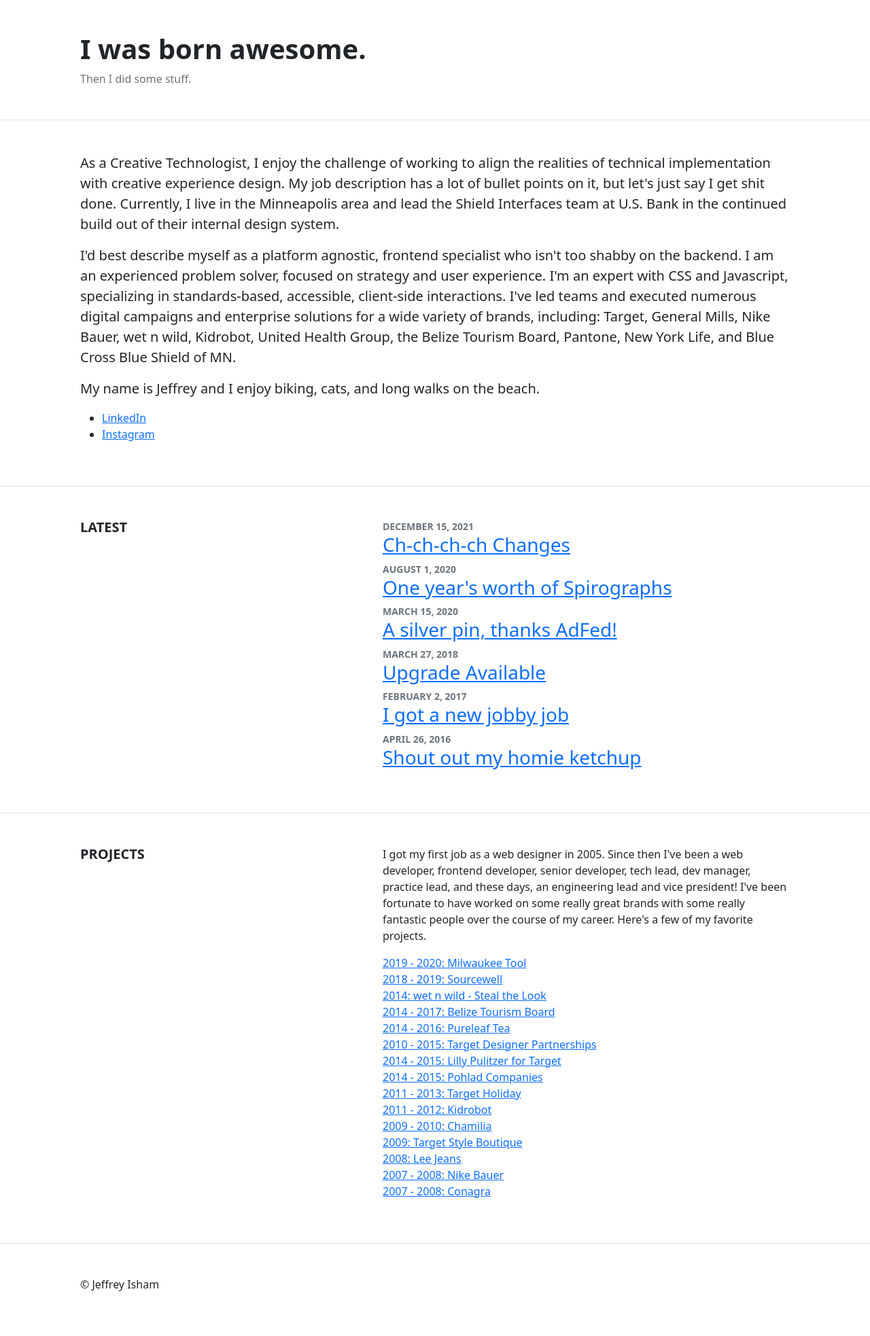
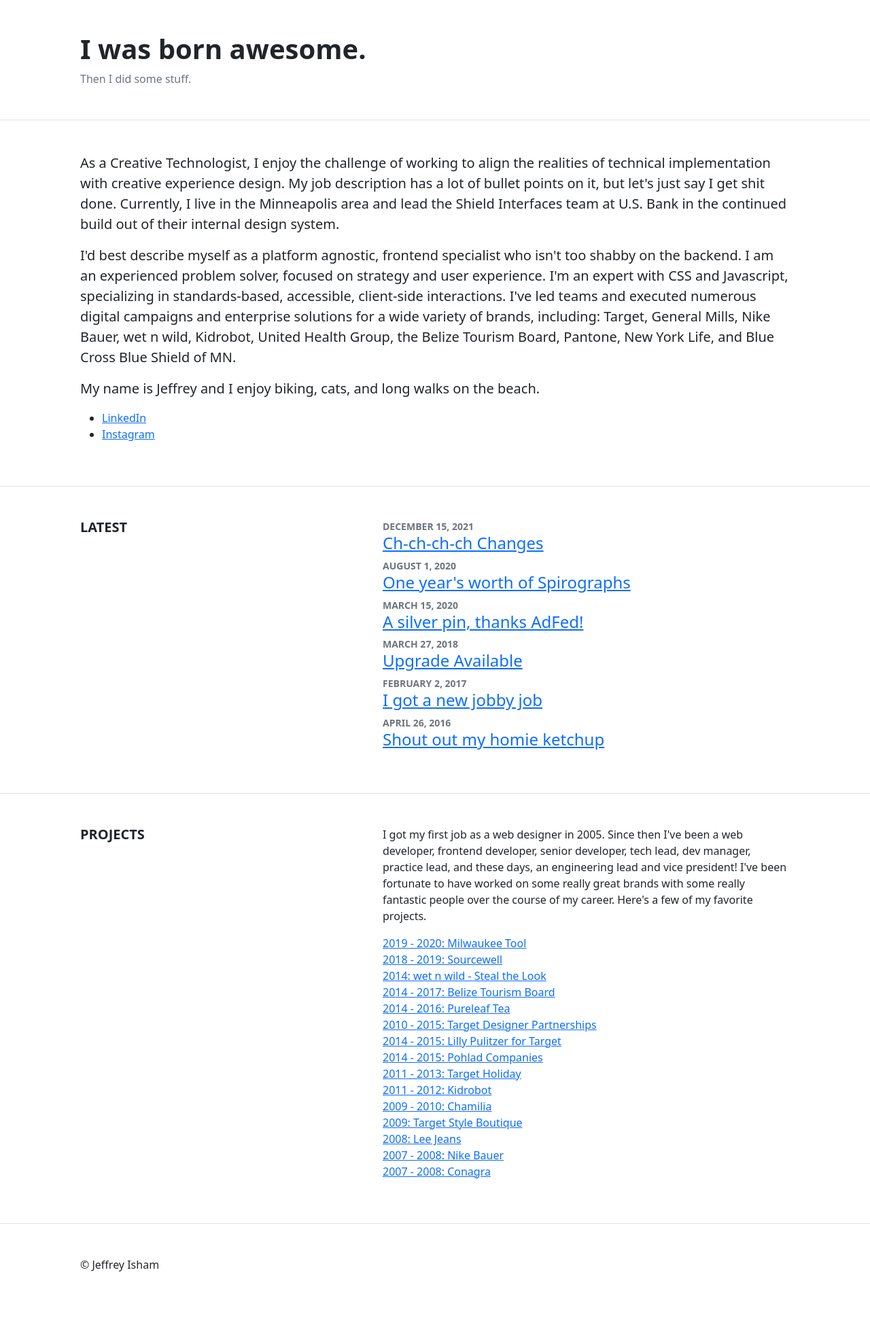
Before and after one commit to jeffreyisham/jeffreyisham.github.io, a Jekyll site: the page built from index.html, in a window 1280 px wide. Shown: the whole page at 68% size. Built offline with Jekyll 4.4.1, drawn with Linux system fonts in a browser that asks for light colours; after the commit the page ends 1937 px from its top, so only the background shows below that.

Commit message:
Update home.html

```diff
--- a/_layouts/home.html
+++ b/_layouts/home.html
@@ -30,7 +30,7 @@
               {% for post in site.posts %}
                 <li>
                   <div class="small text-uppercase fw-bold text-muted">{{ post.date | date: "%B" }} {{ post.date | date: "%d" | plus:'0' }}, {{ post.date | date: "%Y" }}</div>
-                  <h3><a href="{{ post.url }}" title="{{ post.title }}">{{ post.title }}</a></h3>
+                  <h3 class="h4 fw-normal"><a href="{{ post.url }}" title="{{ post.title }}">{{ post.title }}</a></h3>
                 </li>
               {% endfor %}
             </ul>
```
